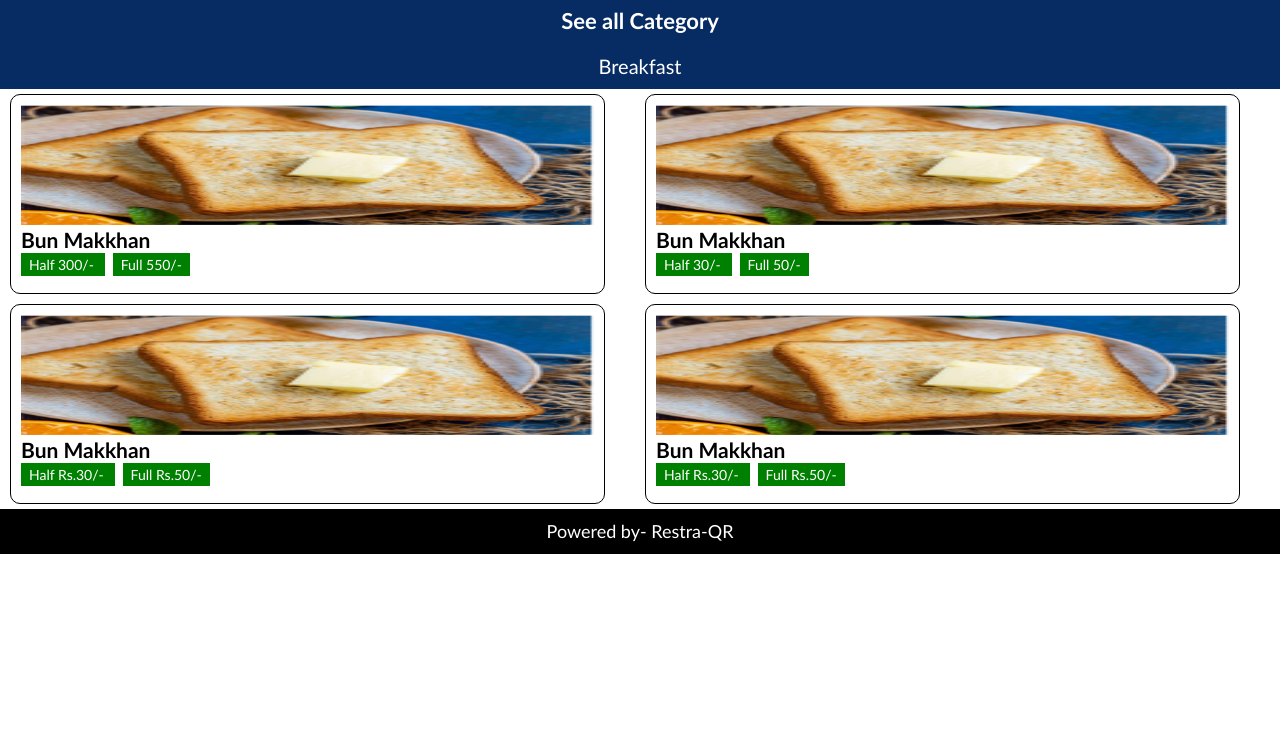
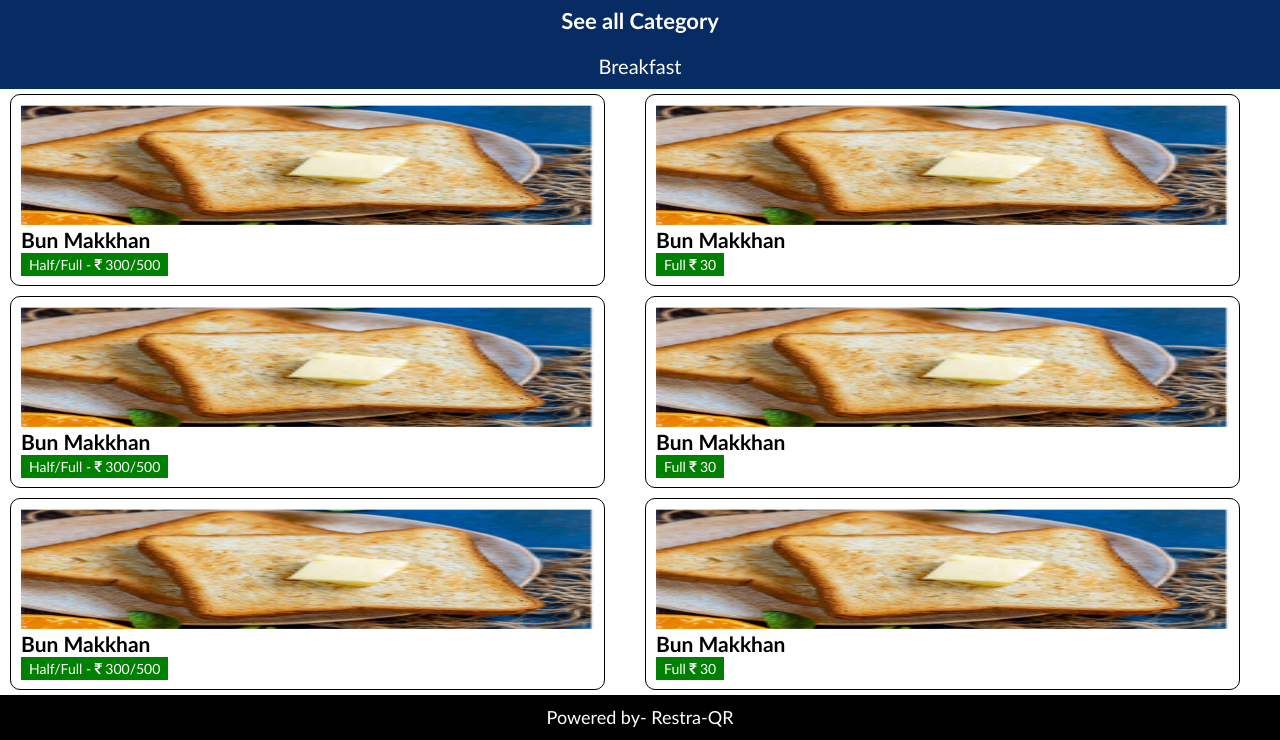
Before and after one commit to vmakertech/qrmenu, a plain HTML site: page index.html in a window 1280 px wide. Shown: the part 472-1212 px from the top of the page. Before the commit the page ends 1026 px from the top, so only its background shows below. Drawn offline with nearby package versions, Linux system fonts and the light colour scheme; a web font is replaced by a local one.

Commit message:
Add files via upload

```diff
--- a/index.html
+++ b/index.html
@@ -190,10 +190,7 @@ a
   border: 1px solid black;
   padding: 10px;
   width: 93%;
-  height: 200px;
-}
-span {
-  content: "\20B9";
+  height: auto;
 }
 </style>
 
@@ -278,8 +275,7 @@ span {
           <div class="container rcorner marginleft10p">
             <img class="img100" src="img/b1.png">
             <b class="font24">   Bun Makkhan     </b><br>
-            <span class="rate">  Half 300/- </span> &nbsp;
-            <span class="rate">  Full 550/-   </span>
+            <span class="rate">  Half/Full - <i class="fa fa-rupee"></i> 300/500 </span>
           </div>
         </div>
 
@@ -287,8 +283,7 @@ span {
           <div class="container rcorner marginrgt10p">
             <img class="img100" src="img/b1.png">
             <b class="font24">   Bun Makkhan     </b><br>
-            <span class="rate">  Half 30/- </span> &nbsp;
-            <span class="rate">  Full 50/-   </span>
+            <span class="rate">  Full <i class="fa fa-rupee"></i> 30 </span>
           </div>
         </div>
 
@@ -296,8 +291,7 @@ span {
           <div class="container rcorner marginleft10p">
             <img class="img100" src="img/b1.png">
             <b class="font24">   Bun Makkhan     </b><br>
-            <span class="rate">  Half Rs.30/-   </span> &nbsp;
-            <span class="rate">  Full Rs.50/-   </span>
+            <span class="rate">  Half/Full - <i class="fa fa-rupee"></i> 300/500 </span>
           </div>
         </div>
 
@@ -305,10 +299,26 @@ span {
           <div class="container rcorner marginrgt10p">
             <img class="img100" src="img/b1.png">
             <b class="font24">   Bun Makkhan     </b><br>
-            <span class="rate">  Half Rs.30/-   </span> &nbsp;
-            <span class="rate">  Full Rs.50/-   </span>
+            <span class="rate">  Full <i class="fa fa-rupee"></i> 30 </span>
           </div>
         </div>
+
+        <div class="column50">
+          <div class="container rcorner marginleft10p">
+            <img class="img100" src="img/b1.png">
+            <b class="font24">   Bun Makkhan     </b><br>
+            <span class="rate">  Half/Full - <i class="fa fa-rupee"></i> 300/500 </span>
+          </div>
+        </div>
+
+        <div class="column50">
+          <div class="container rcorner marginrgt10p">
+            <img class="img100" src="img/b1.png">
+            <b class="font24">   Bun Makkhan     </b><br>
+            <span class="rate">  Full <i class="fa fa-rupee"></i> 30 </span>
+          </div>
+        </div>
+
 
     </div>
  </div>
```
